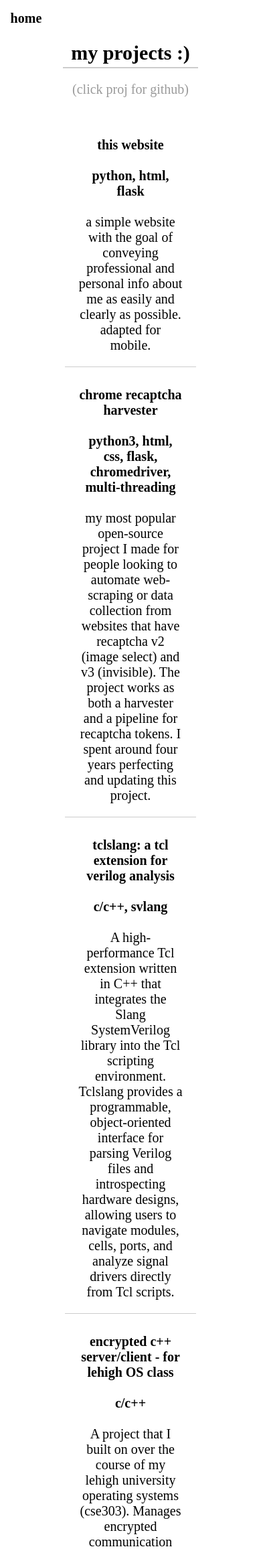
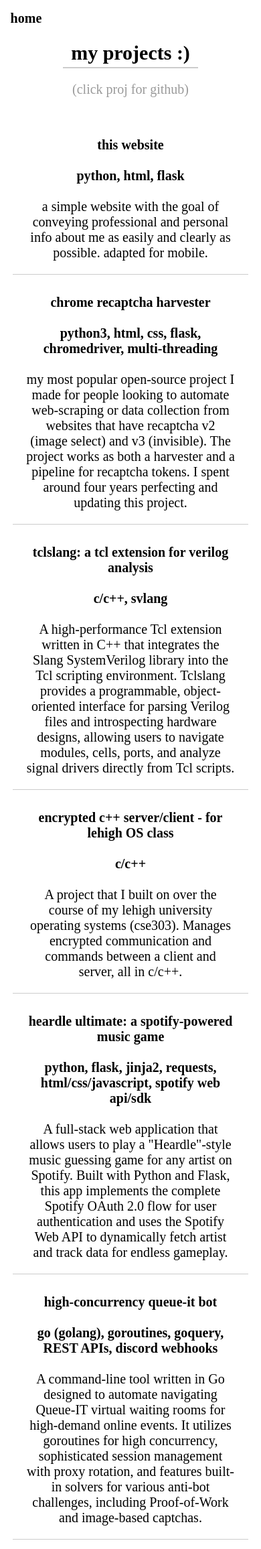
Before and after one commit to benastahl/ben_portfolio_website, a Flask app: page /projects in a window 390 px wide. Shown: the top 2312 px of the page at 67% size. Run offline with Flask 3, Linux system fonts and the light colour scheme.

Commit message:
updated max width on mobile for projects

```diff
--- a/static/stylesheets/projects.css
+++ b/static/stylesheets/projects.css
@@ -60,5 +60,6 @@ li a {
 
     li {
         padding: 20px;
+        max-width: 80vw;
     }
 }
```
